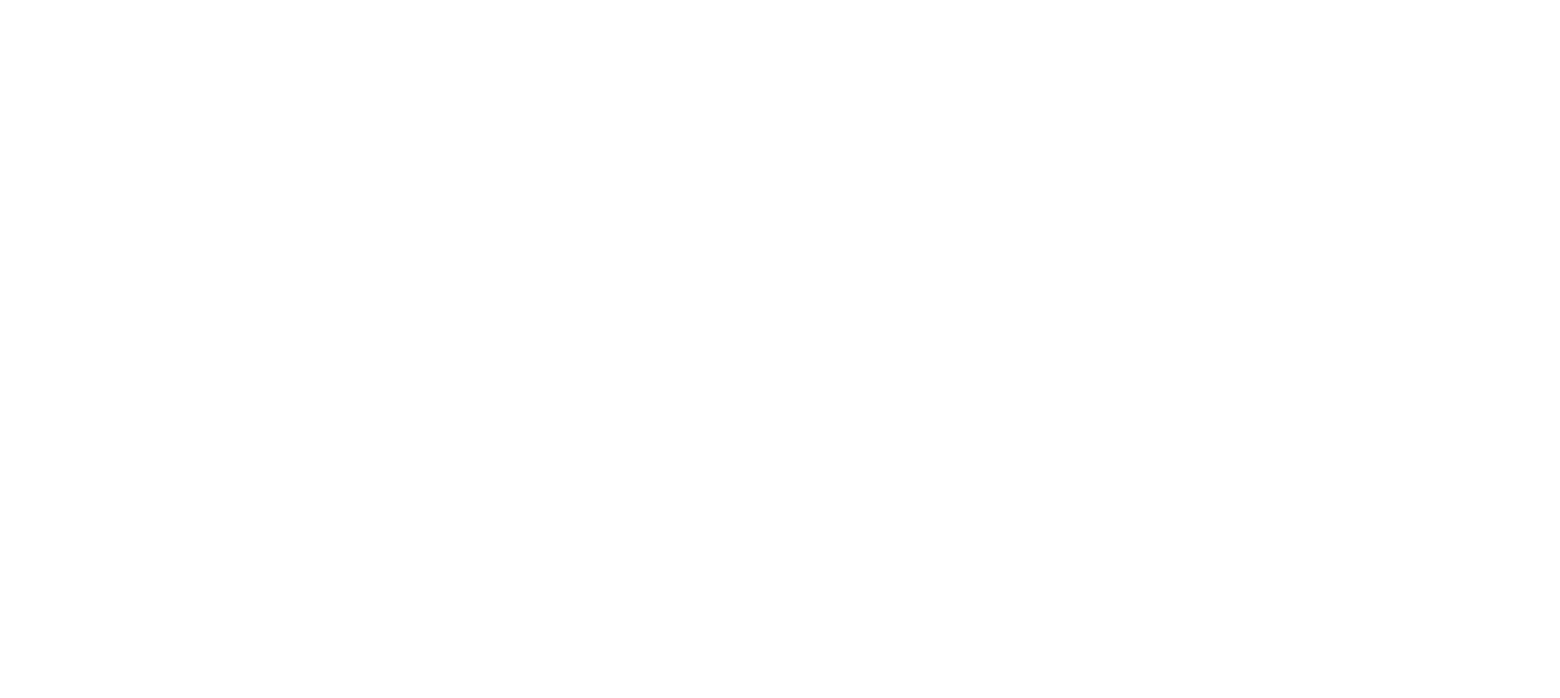
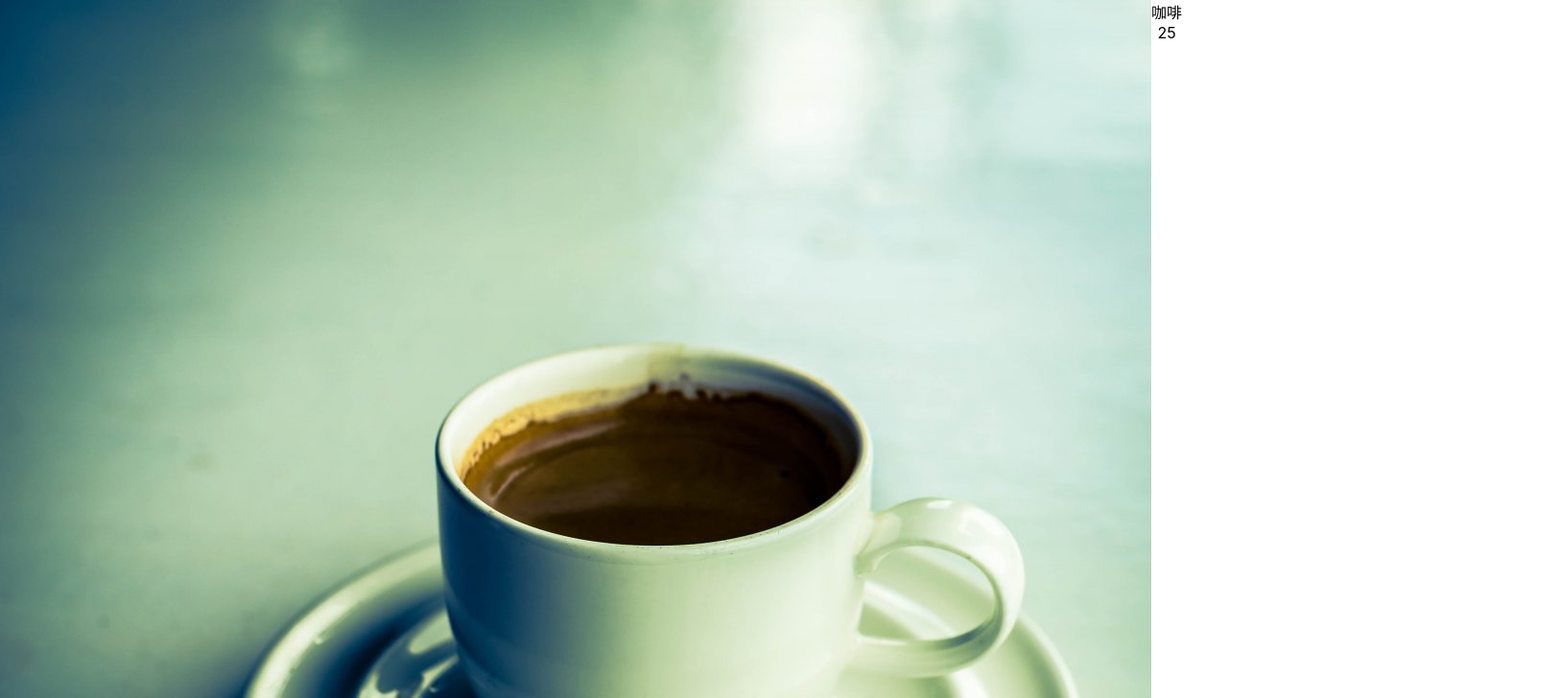
Before and after one commit to lanzhaoTW/commodity, a React (Create React App) app: page / in a window 1280 px wide. Shown: the top 728 px of the page at 96% size, 1626 px wide, since content can reach past the window. Built offline with nearby package versions, Linux system fonts and the light colour scheme.

Commit message:
add commodity page

```diff
--- a/src/App.tsx
+++ b/src/App.tsx
@@ -1,9 +1,11 @@
 import React from 'react';
 import './App.css';
+import Commodity from "./pages/commodity";
 
 function App() {
   return (
     <div className="App">
+      <Commodity />
     </div>
   );
 }
--- /dev/null
+++ b/src/pages/commodity/components/CommodityItem.tsx
@@ -0,0 +1,21 @@
+import React from 'react';
+import './commodityItem.css';
+import { CommodityItemProps } from "../index"
+
+interface Props {
+    item: CommodityItemProps
+}
+
+function CommodityItem({ item }: Props ) {
+    return (
+        <div className="commodity-item">
+            <img src={item.imageUrl} alt={item.name} />
+            <div className="commodity-content">
+                <div className="name">{item.name}</div>
+                <div className="price">{item.price}</div>
+            </div>
+        </div>
+    );
+}
+
+export default CommodityItem;
--- /dev/null
+++ b/src/pages/commodity/components/commodityItem.css
@@ -0,0 +1,5 @@
+.commodity-item {
+    width: 100%;
+    display: flex;
+    margin-bottom: 20px;
+}
--- /dev/null
+++ b/src/pages/commodity/index.css
@@ -0,0 +1,3 @@
+.container {
+
+}
--- /dev/null
+++ b/src/pages/commodity/index.tsx
@@ -0,0 +1,58 @@
+import React, {useEffect, useState} from 'react';
+import './index.css';
+
+import CommodityItem from "./components/CommodityItem";
+
+export interface CommodityItemProps {
+
+    id: number;
+    imageUrl: string;
+    name: string;
+    price: number;
+}
+
+function Commodity() {
+    const [commodities, setCommodities] = useState<CommodityItemProps[]>([]);
+
+    useEffect(() => {
+        const commodities = [
+            {
+                id: 1,
+                imageUrl: "/images/coffee.jpeg",
+                name: '咖啡',
+                price: 25,
+            },
+            {
+                id: 2,
+                imageUrl: "/images/cola.jpeg",
+                name: '可乐',
+                price: 2.5,
+            },
+            {
+                id: 3,
+                imageUrl: "/images/cake1.jpeg",
+                name: '提拉米苏',
+                price: 120,
+            },
+            {
+                id: 4,
+                imageUrl: "/images/cake2.jpeg",
+                name: '抹茶慕斯',
+                price: 120,
+            },
+
+        ]
+        setCommodities(commodities)
+
+    }, [])
+
+    return (
+        <div className="container">
+            {
+                commodities.map((item) => <CommodityItem item={item} key={item.id}/>)
+            }
+        </div>
+    );
+}
+
+export default Commodity;
```
